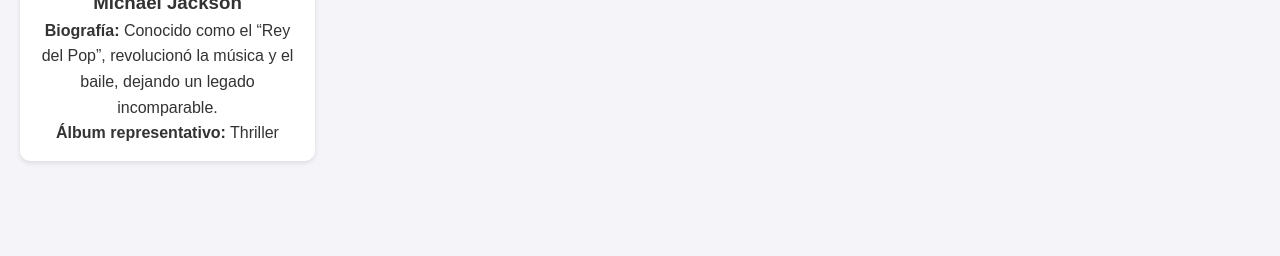
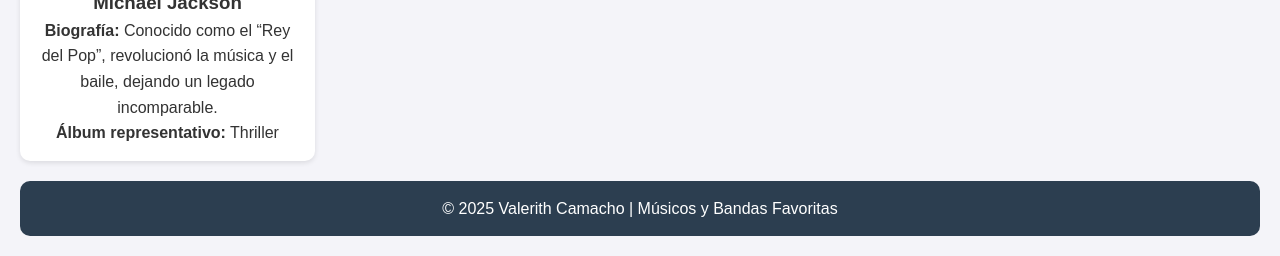
Before and after one commit to valerithcamacho2503-bit/musicos_favoritos_val, a plain HTML site: page index.html in a window 1280 px wide. Shown: the part 552-808 px from the top of the page. Drawn offline with Linux system fonts and the light colour scheme.

Commit message:
© 2025 Valerith Camacho | Músicos y Bandas Favoritas

```diff
--- a/index.html
+++ b/index.html
@@ -54,6 +54,8 @@
       </div>
     </section>
   </main>
-
+  <footer>
+    <p>© 2025 Valerith Camacho | Músicos y Bandas Favoritas</p>
+  </footer>
 </body>
 </html>
```
